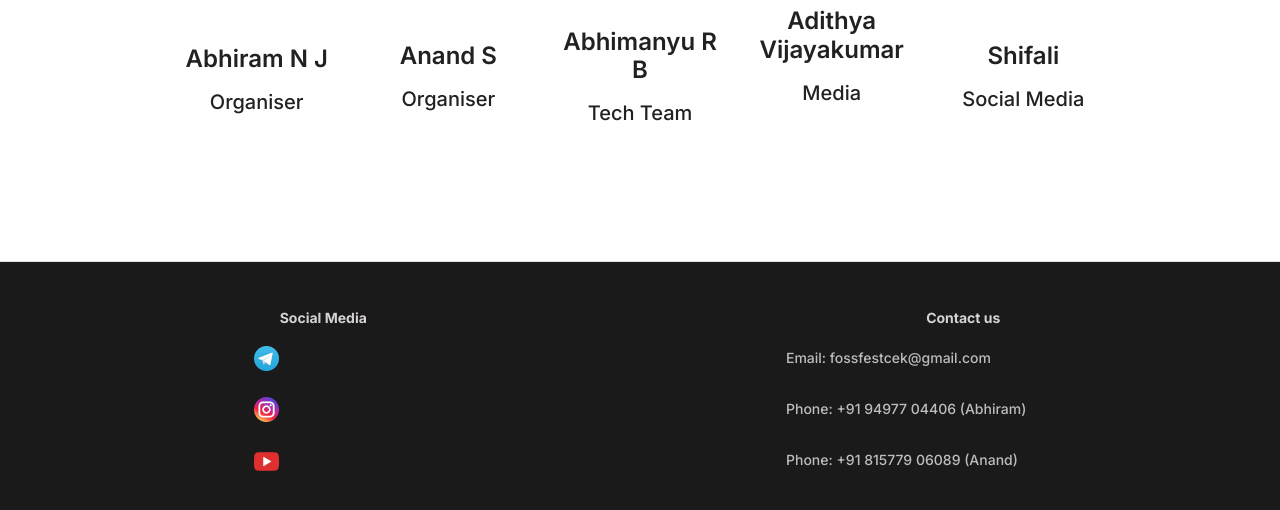
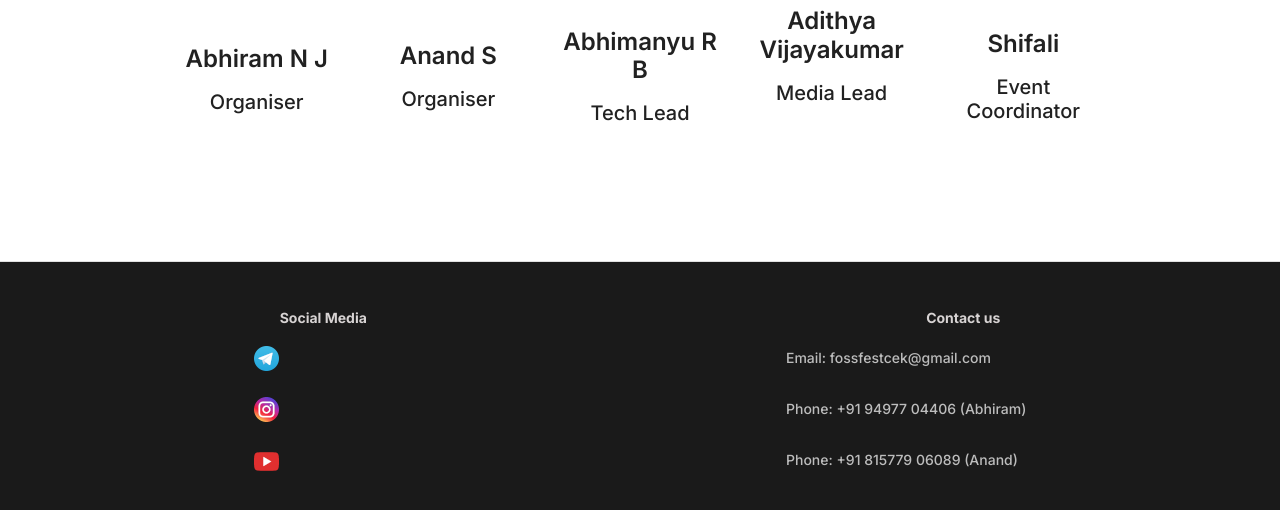
Before and after one commit to fossfest/FOSS-Fest-23-Website, a plain HTML site: page index.html in a window 1280 px wide. Shown: the part 3180-3690 px from the top of the page. Drawn offline with Linux system fonts and the light colour scheme.

Commit message:
index: Enhance roles for Our Team
Change-Id: Iede7a0864f3bb877cb9df41e44519a6a3e3f9b78

```diff
--- a/index.html
+++ b/index.html
@@ -298,21 +298,21 @@
                 <div class="text-center">
                     <img src="assets/img/org3.jpg" class="rounded-circle img-fluid small-img">
                     <h4 class="mb-4">Abhimanyu R B</h4>
-                    <h5 class="mb-4">Tech Team</h5>
+                    <h5 class="mb-4">Tech Lead</h5>
                 </div>
             </div>
             <div class="col-6 col-md-2">
                 <div class="text-center">
                     <img src="assets/img/org4.jpg" class="rounded-circle img-fluid small-img">
                     <h4 class="mb-4">Adithya Vijayakumar</h4>
-                    <h5 class="mb-4">Media</h5>
+                    <h5 class="mb-4">Media Lead</h5>
                 </div>
             </div>
             <div class="col-6 col-md-2">
                 <div class="text-center">
                     <img src="assets/img/org5.jpg" class="rounded-circle img-fluid small-img">
                     <h4 class="mb-4">Shifali</h4>
-                    <h5 class="mb-4">Social Media</h5>
+                    <h5 class="mb-4">Event Coordinator</h5>
                 </div>
             </div>
 
```
